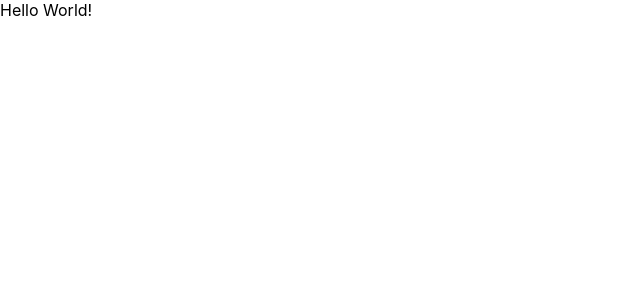
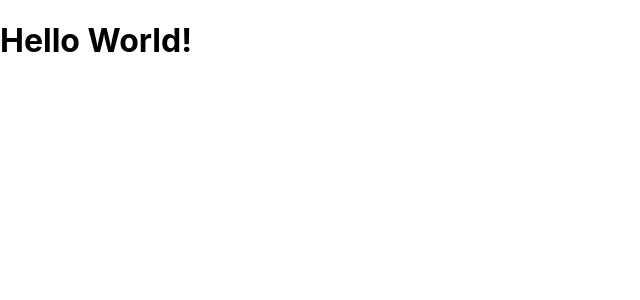
Before and after one commit to nagi125/test-react-study, a React (Create React App) app: page / in a window 1280 px wide. Shown: the top 300 px of the page, without its empty margins (0-640 px from the left). Built offline with nearby package versions, Linux system fonts and the light colour scheme.

Commit message:
divからh1変化確認

```diff
--- a/src/App.js
+++ b/src/App.js
@@ -2,7 +2,7 @@ import { Component } from 'react';
 
 class App extends Component {
   render() {
-    return <div>Hello World!</div>;
+    return <h1>Hello World!</h1>;
   }
 }
 
```
